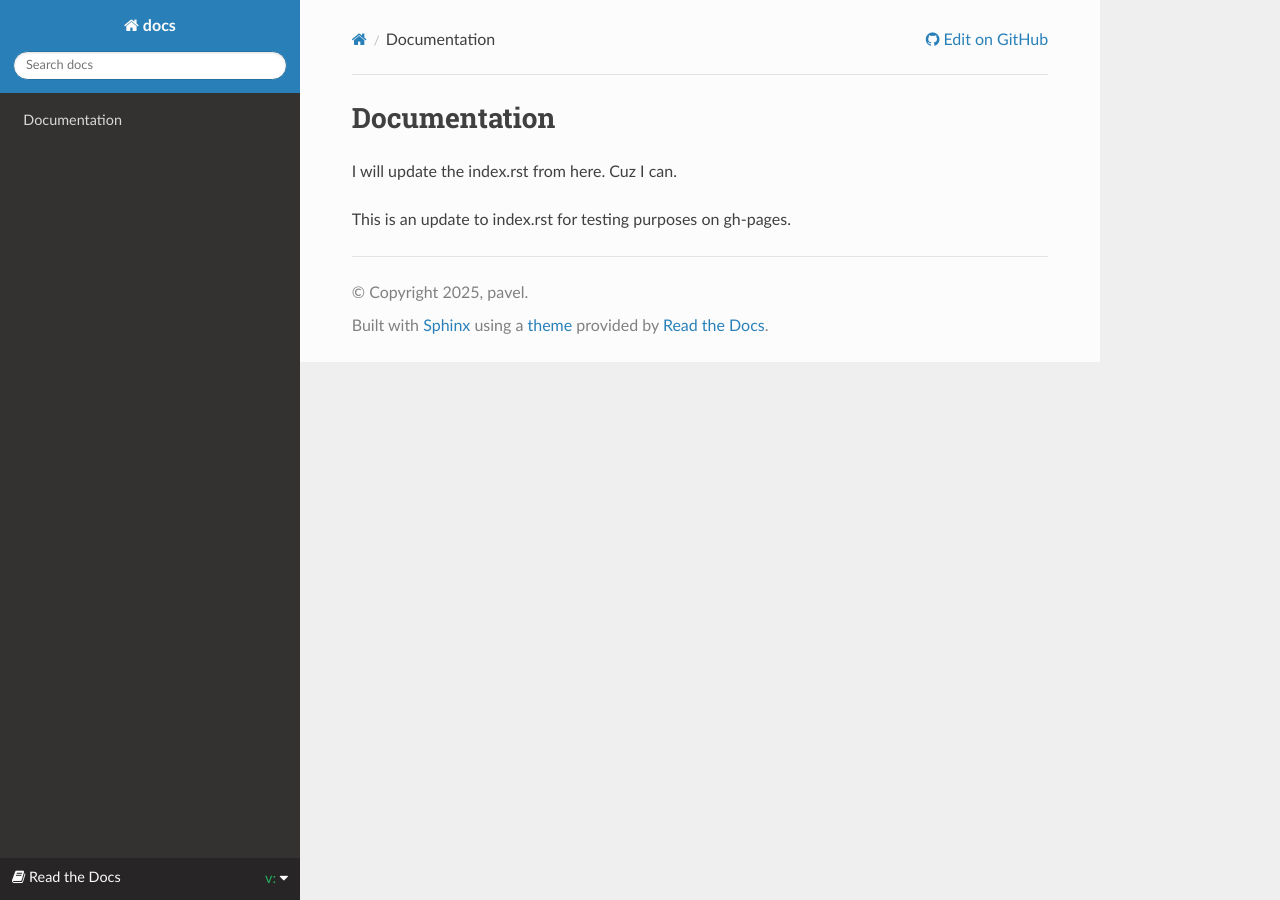
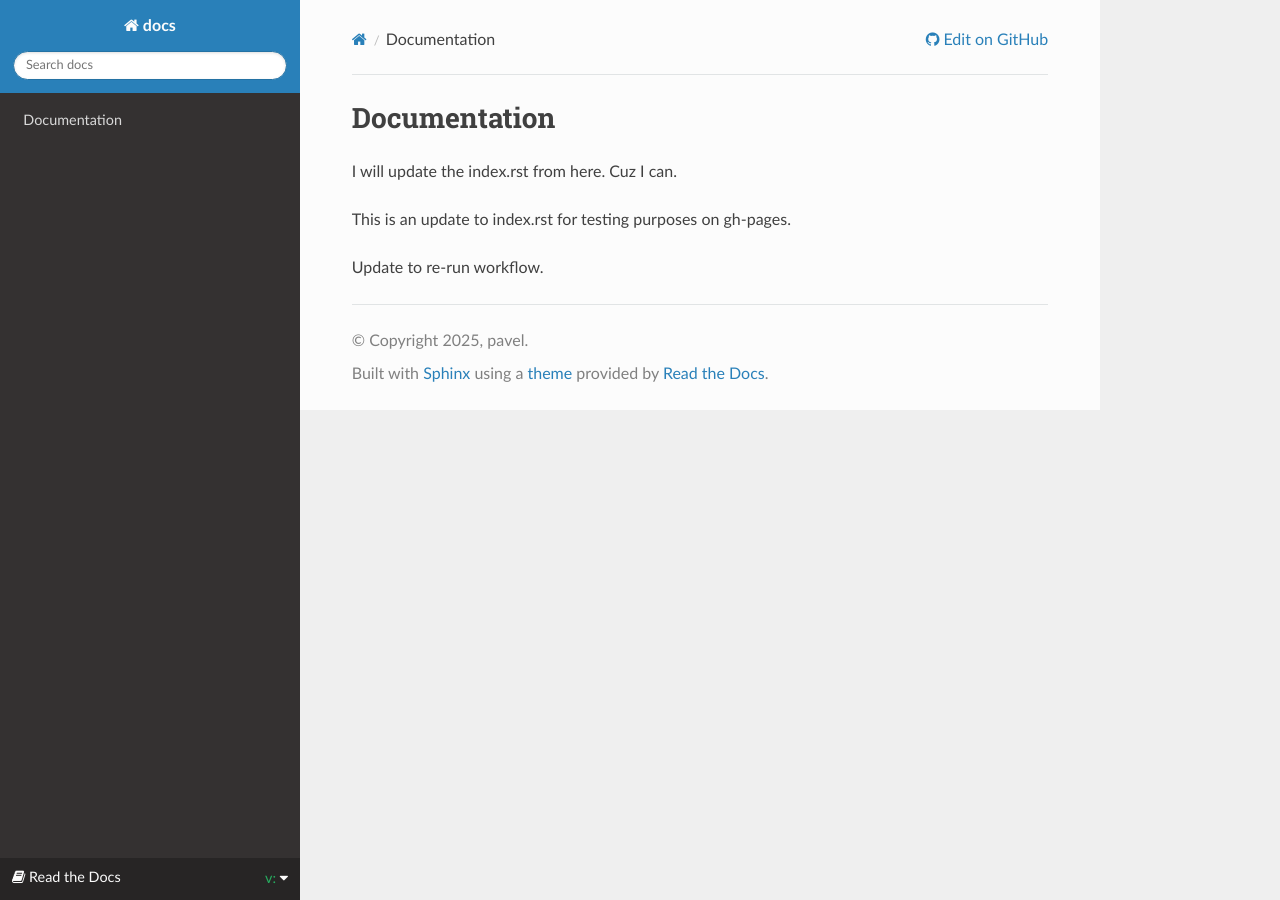
Before and after one commit to Paveljolak/rtd-tryFinal, a Sphinx documentation site: the page built from docs/index.rst, in a window 1280 px wide. Built offline with Sphinx 7.4.7 and the Read the Docs theme 3.1.0, drawn with Linux system fonts in a browser that asks for light colours; the version number could not be read and is left out.

Commit message:
Rerun workflow

```diff
--- a/docs/index.rst
+++ b/docs/index.rst
@@ -6,6 +6,8 @@ I will update the index.rst from here. Cuz I can.
 
 This is an update to index.rst for testing purposes on gh-pages.
 
+Update to re-run workflow.
+
 .. toctree::
    :maxdepth: 2
    :caption: Contents:
```
